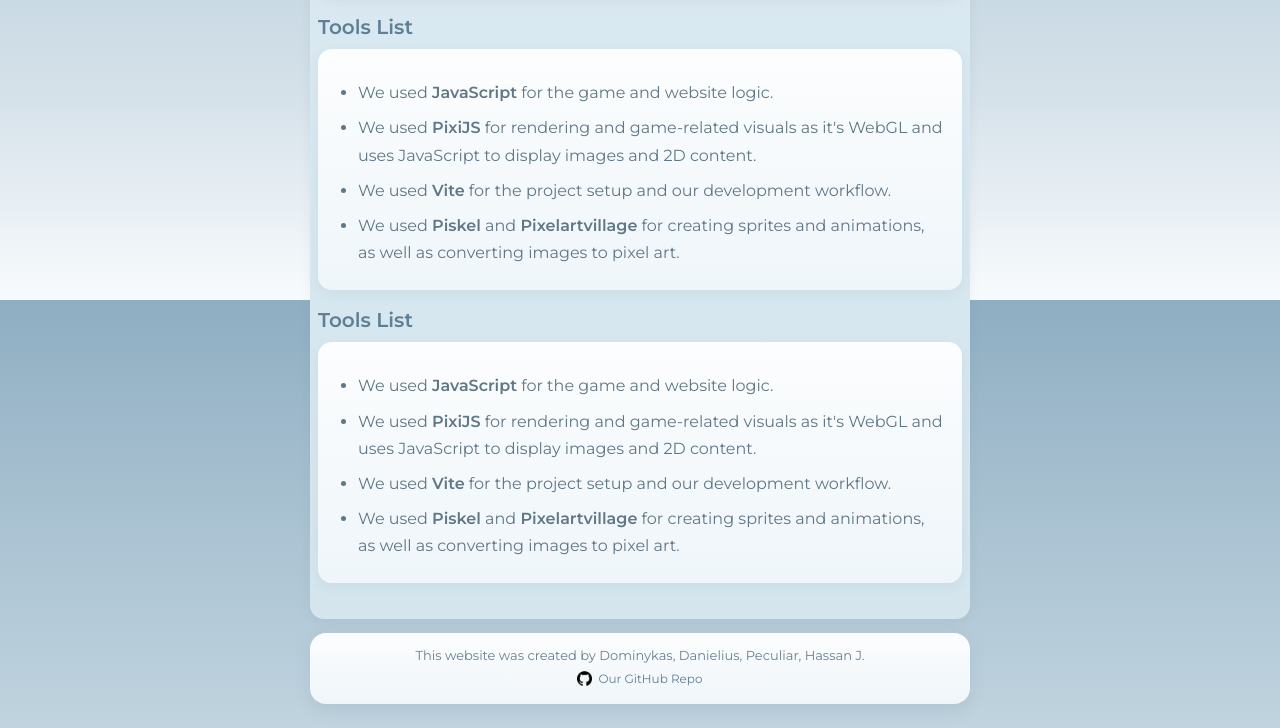
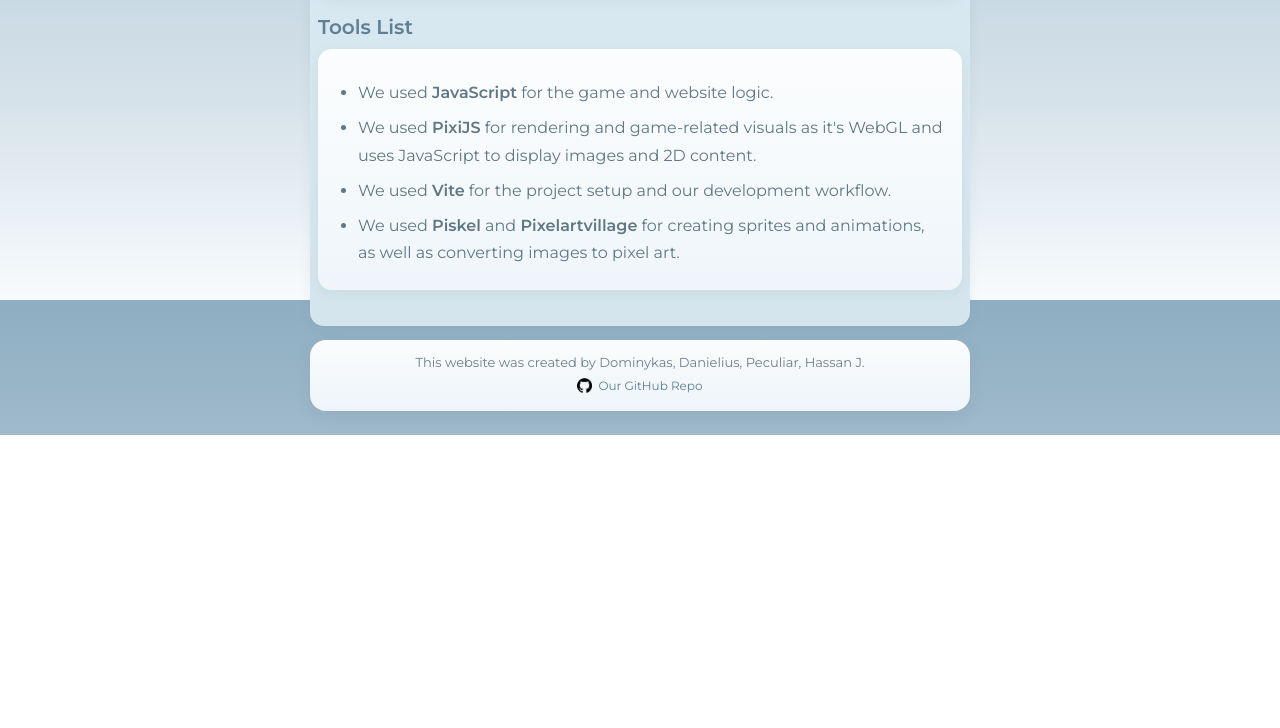
Before and after one commit to h-i-d-d-e-n/Internet-Technologies-Project, a website: page client/public/about.html in a window 1280 px wide. Shown: the part 500-1228 px from the top of the page. After the commit the page ends 935 px from the top, so only its background shows below. Drawn offline with Linux system fonts and the light colour scheme; files whose address does not match are found by name.

Commit message:
Updated reduntant tools list section from About

```diff
--- a/client/public/about.html
+++ b/client/public/about.html
@@ -74,20 +74,6 @@
           </div>
         </section>
 
-        <section class="about-section">
-          <h2>Tools List</h2>
-
-          <div class="info-card">
-
-            <ul class="tools-list">
-			  <li>We used <strong>JavaScript</strong> for the game and website logic.</li>
-              <li>We used <strong>PixiJS</strong> for rendering and game-related visuals as it's WebGL and uses JavaScript to display images and 2D content.</li>
-              <li>We used <strong>Vite</strong> for the project setup and our development workflow.</li>
-              <li>We used <strong>Piskel</strong> and <strong>Pixelartvillage</strong> for creating sprites and animations, as well as converting images to pixel art.</li>
-            </ul>
-          </div>
-        </section>
-
       </main>
 
       <footer id="footer">
```
